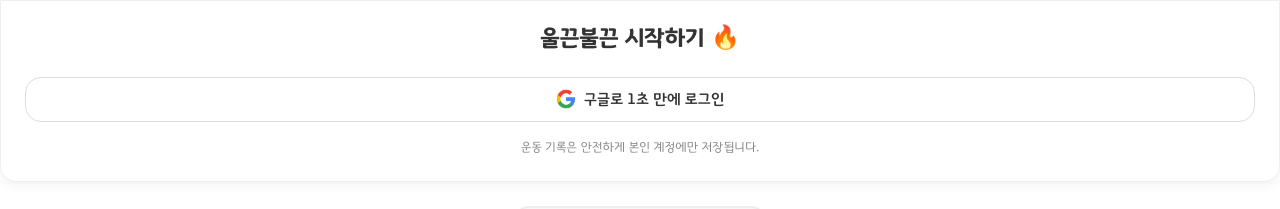
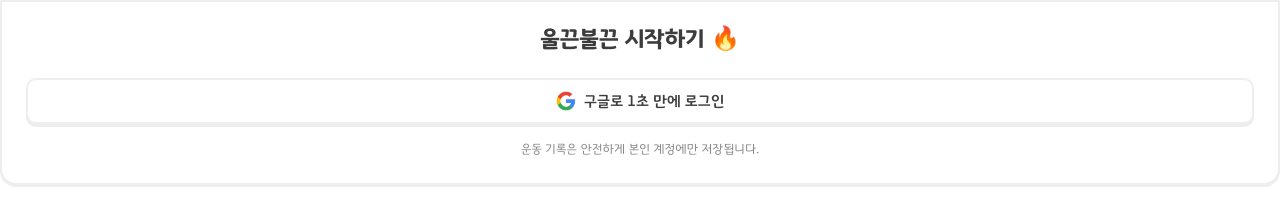
Before and after one commit to Yooodh/ulkun-bulkun, a Next.js app: page / in a window 1280 px wide. Shown: the top 209 px of the page. Built offline with nearby package versions, Linux system fonts and the light colour scheme; no server answers.

Commit message:
feat: AuthForm 컴포넌트 및 전체 레이아웃 다크모드 적용  (#216)
* refactor: 구글 로그인 버튼 공통 Button 컴포넌트로 교체

* style: 다크모드 대응을 위한 CSS 변수 적용

```diff
--- a/src/app/layout.module.scss
+++ b/src/app/layout.module.scss
@@ -8,7 +8,7 @@
 .container {
   width: 100%;
   min-height: 100vh;
-  background: $white;
+  background: var(--color-bg-primary);
   position: relative;
   overflow-anchor: none;
 }
--- a/src/components/AuthForm/AuthForm.module.scss
+++ b/src/components/AuthForm/AuthForm.module.scss
@@ -4,70 +4,49 @@
   @include flex-center;
   flex-direction: column;
   padding: 24px;
-  border: 1px solid $border-soft;
+  border: 2px solid var(--color-border-primary);
+  box-shadow: 0 2px 0 0 var(--color-border-primary);
   border-radius: 0 0 16px 16px;
   text-align: center;
-  background-color: $white;
-  box-shadow: $shadow-md;
+  background-color: var(--color-bg-primary);
 
   h1 {
     @include font-lg-title;
     margin-bottom: 24px;
-    color: $text-dark;
+    color: var(--color-text-primary);
   }
 
   .googleBtn {
-    @include font-body;
-    @include flex-center;
     gap: 8px;
     width: 100%;
-    padding: 10px 24px;
-    background-color: $white;
-    color: $text-dark;
-    border: 1px solid $border-light;
-    border-radius: $radius-main;
-    cursor: pointer;
-    transition: $transition-base;
 
     img {
       width: 20px;
       height: 20px;
-    }
-
-    &:hover {
-      background-color: $off-white;
-      transform: $lift-sm;
-      box-shadow: $shadow-sm;
-    }
-
-    &:active {
-      transform: $lift-zero;
-      background-color: $ligray-hover;
     }
   }
 
   p {
     @include font-sm;
     margin-top: 16px;
-    color: $text-muted;
+    color: var(--color-text-muted);
   }
 }
 
 .loginContainer {
   padding: 20px;
   text-align: center;
-  background-color: $liblue;
+  background-color: var(--color-bg-tint);
   border-radius: 0 0 16px 16px;
-  border: 1px solid $border-liblue;
-  box-shadow: $shadow-sm;
-
+  border: 2px solid var(--color-border-primary);
+  box-shadow: 0 2px 0 0 var(--color-border-primary);
   p {
     @include font-md-title;
     margin-bottom: 12px;
-    color: $text-gray;
+    color: var(--color-text-mute);
 
     strong {
-      color: $blue;
+      color: var(--color-primary);
     }
   }
 }
--- a/src/components/AuthForm/AuthForm.tsx
+++ b/src/components/AuthForm/AuthForm.tsx
@@ -70,7 +70,11 @@ export default function AuthForm() {
     <div className={styles.authContainer}>
       <h1>울끈불끈 시작하기 🔥</h1>
 
-      <button className={styles.googleBtn} onClick={signInWithGoogle}>
+      <Button
+        variant='white'
+        className={styles.googleBtn}
+        onClick={signInWithGoogle}
+      >
         <Image
           src='/assets/images/google_logo.png'
           alt='Google'
@@ -78,7 +82,7 @@ export default function AuthForm() {
           height={18}
         />
         구글로 1초 만에 로그인
-      </button>
+      </Button>
 
       <p>운동 기록은 안전하게 본인 계정에만 저장됩니다.</p>
     </div>
```
